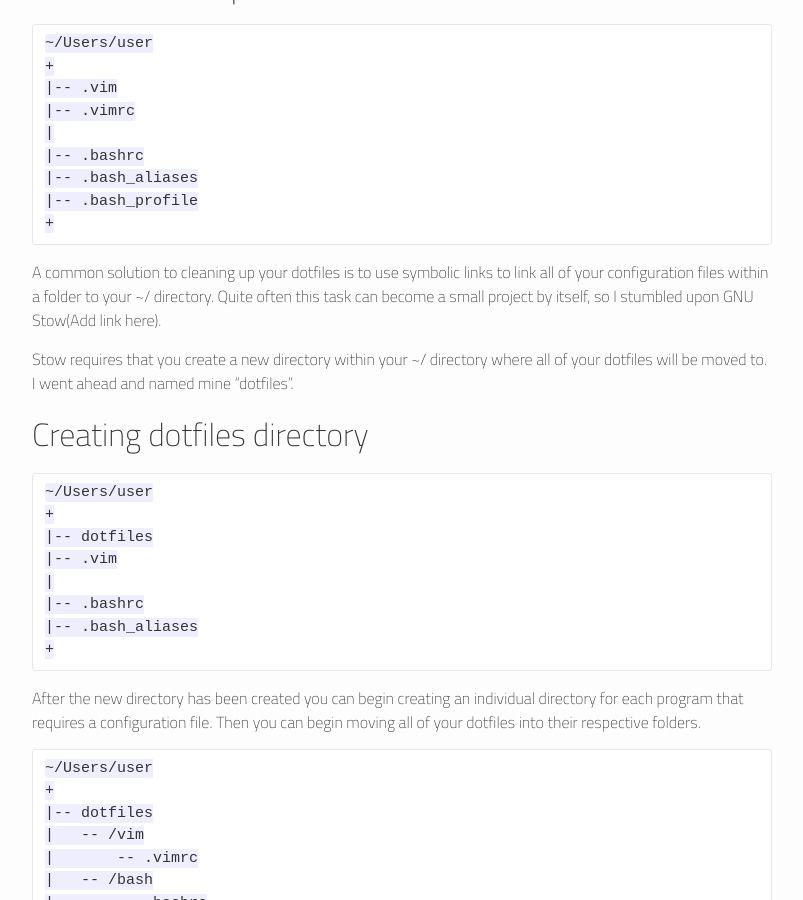
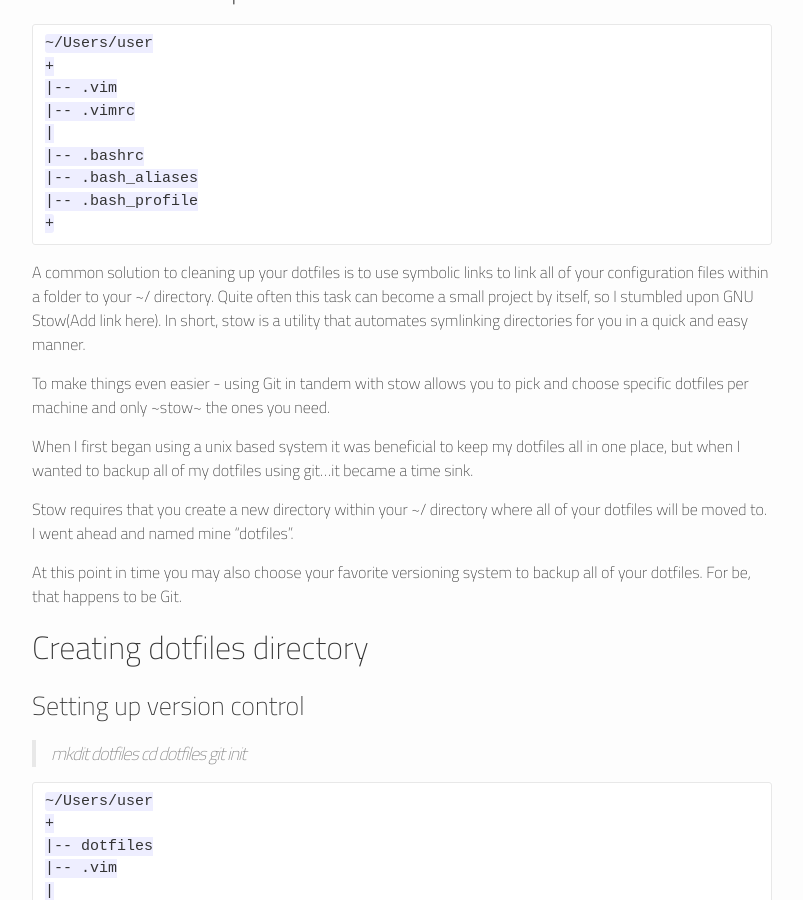
Before and after one commit to kzisme/site, a Jekyll site: the page built from _posts/2016-10-06-how-to-dotfiles.markdown, in a window 1280 px wide and 900 px high, scrolled down 345 px. Shown: the whole window, without its empty margins (238-1041 px from the left). Built offline with Jekyll 4.4.1, drawn with Linux system fonts in a browser that asks for light colours.

Commit message:
Added a little on how to use git

````diff
--- a/_posts/2016-10-06-how-to-dotfiles.markdown
+++ b/_posts/2016-10-06-how-to-dotfiles.markdown
@@ -25,13 +25,31 @@ first thing I wanted to do.  A common way of keeping track of your dotfiles is m
 A common solution to cleaning up your dotfiles is to use symbolic links to
 link all of your configuration files within a folder to your ~/ directory.
 Quite often this task can become a small project by itself, so I stumbled
-upon GNU Stow(Add link here).
+upon GNU Stow(Add link here).  In short, stow is a utility that automates
+symlinking directories for you in a quick and easy manner.
+
+To make things even easier - using Git in tandem with stow allows you to pick
+and choose specific dotfiles per machine and only ~stow~ the ones you need.
+
+When I first began using a unix based system it was beneficial to keep my
+dotfiles all in one place, but when I wanted to backup all of my dotfiles using
+git...it became a time sink.
 
 Stow requires that you create a new directory within your ~/ directory where
 all of your dotfiles will be moved to.  I went ahead and named mine
 "dotfiles".
 
+At this point in time you may also choose your favorite versioning system to
+backup all of your dotfiles.  For be, that happens to be Git.
+
+
 ## Creating dotfiles directory
+
+
+### Setting up version control
+> mkdit dotfiles
+cd dotfiles
+git init
 
 ```
 ~/Users/user
````
